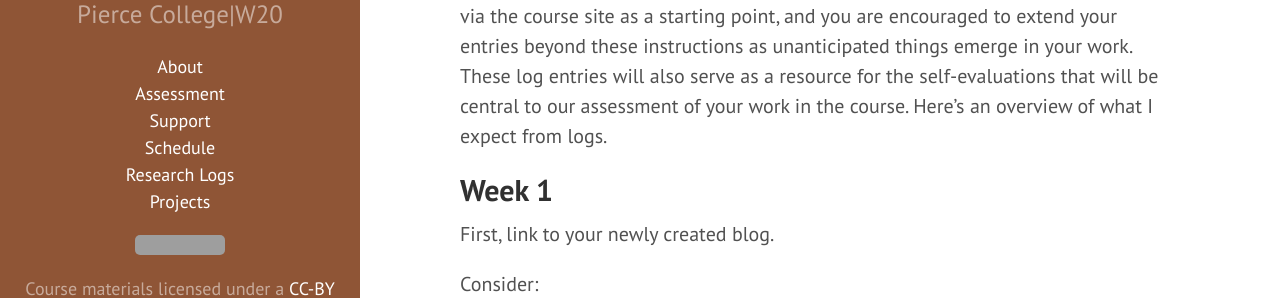
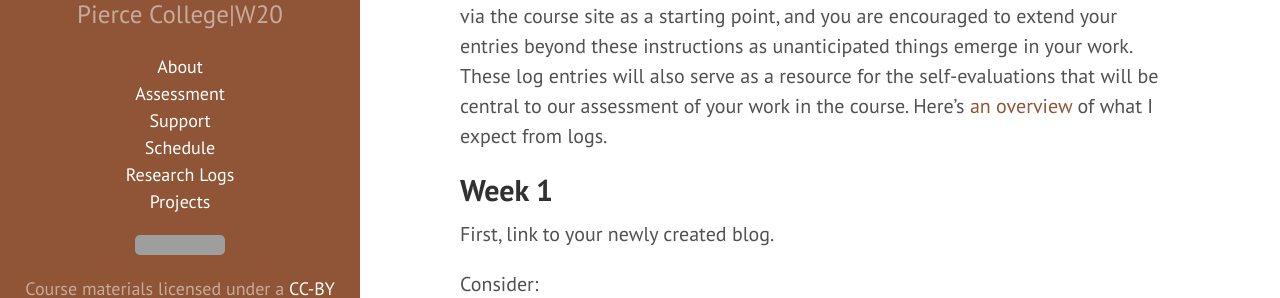
Before and after one commit to jloan/e101v1, a Jekyll site: the page built from _posts/2020-01-09-log-1.md, in a window 1280 px wide and 900 px high. Shown: the part 299-597 px from the top of the window. Built offline with Jekyll 4.4.1, drawn with Linux system fonts in a browser that asks for light colours; some of the changed lines change nothing that is shown; some of the changed text lies outside the part shown; grey boxes are pictures that could not be loaded.

Commit message:
Update 2020-01-09-log-1.md

```diff
--- a/_posts/2020-01-09-log-1.md
+++ b/_posts/2020-01-09-log-1.md
@@ -6,7 +6,7 @@ category: logs
 author: Jason Loan
 ---
 
-Each week you will document your work via a Research Log Entry. The goal of these entries is for you to capture the in-process moments of insight and learning, including the posing of questions. For each entry, I will offer some brief instructions via the course site as a starting point, and you are encouraged to extend your entries beyond these instructions as unanticipated things emerge in your work. These log entries will also serve as a resource for the self-evaluations that will be central to our assessment of your work in the course. Here's an overview of what I expect from logs.
+Each week you will document your work via a Research Log Entry. The goal of these entries is for you to capture the in-process moments of insight and learning, including the posing of questions. For each entry, I will offer some brief instructions via the course site as a starting point, and you are encouraged to extend your entries beyond these instructions as unanticipated things emerge in your work. These log entries will also serve as a resource for the self-evaluations that will be central to our assessment of your work in the course. Here's [an overview](https://jloan.github.io/e101v1/logs/2019/01/07/log-guide/) of what I expect from logs.
 
 ## Week 1
 
```
